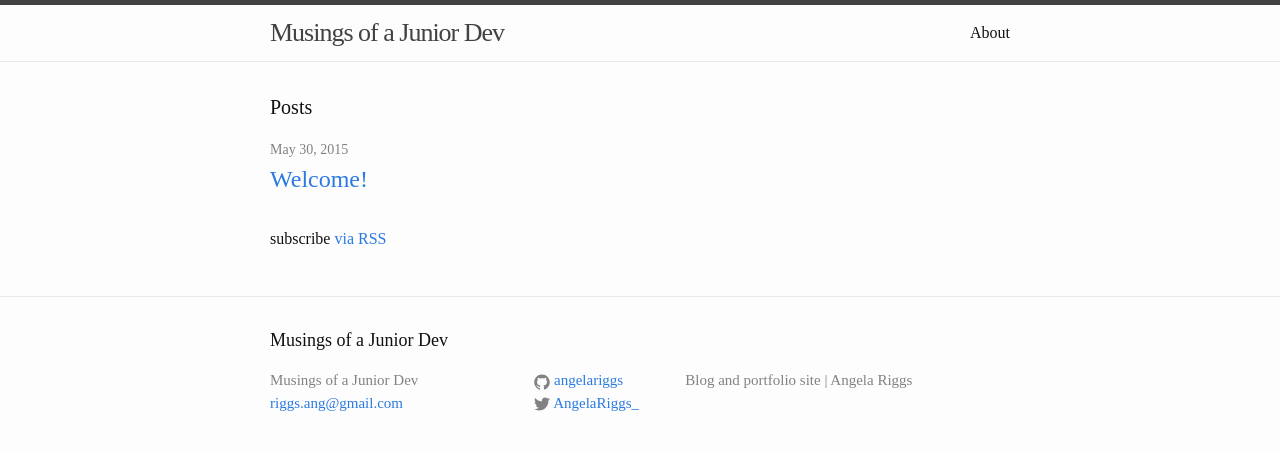
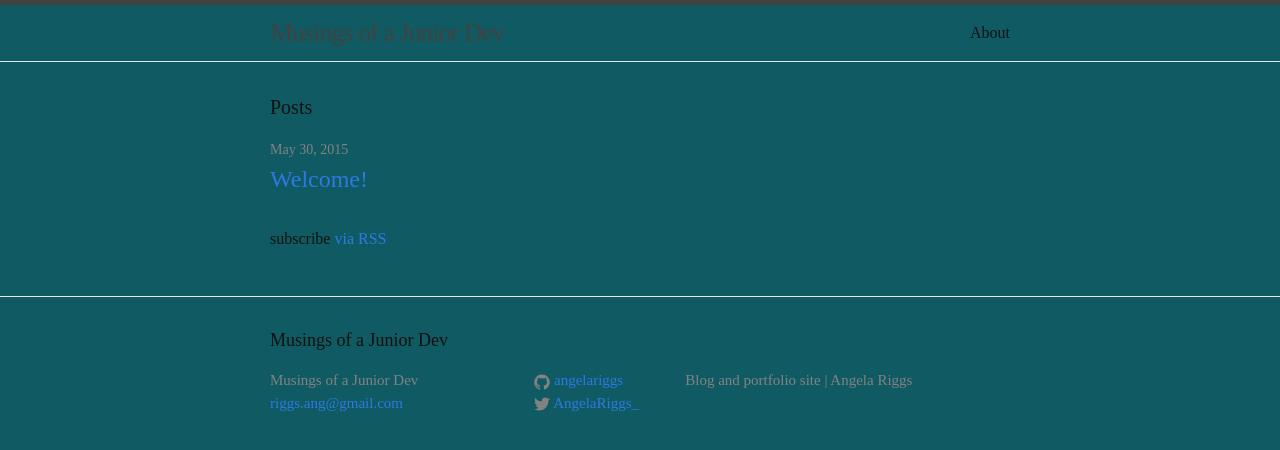
Before and after one commit to angelariggs/angelariggs.github.io, a Jekyll site: the page built from index.html, in a window 1280 px wide. Shown: the top 450 px of the page. Built offline with Jekyll 4.4.1, drawn with Linux system fonts in a browser that asks for light colours; some web fonts are replaced.

Commit message:
added background color and imported fonts into sass

```diff
--- a/_sass/_base.scss
+++ b/_sass/_base.scss
@@ -1,3 +1,10 @@
+@import url(http://fonts.googleapis.com/css?family=Stint+Ultra+Expanded|Ultra|Slabo+13px);
+
+/*
+font-family: 'Stint Ultra Expanded', cursive;
+font-family: 'Ultra', serif;
+font-family: 'Slabo 13px', serif;
+*/
 /**
  * Reset some basic elements
  */
@@ -14,13 +21,17 @@ dl, dd, ol, ul, figure {
  * Basic styling
  */
 body {
-    font-family: 'Stint Ultra Expanded', serif;
     font-size: $base-font-size;
     line-height: $base-line-height;
     font-weight: 300;
     color: $text-color;
-    background-color: $background-color;
+    background-color: #105B63;
     -webkit-text-size-adjust: 100%;
+}
+
+body header.site-header {
+    font-family: 'Stint Ultra Expanded', serif;
+    color: #DB9E36;
 }
 
 
```
Also changed, not shown: 2 other files.
